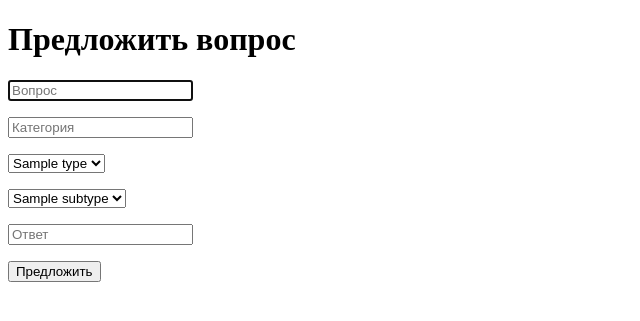
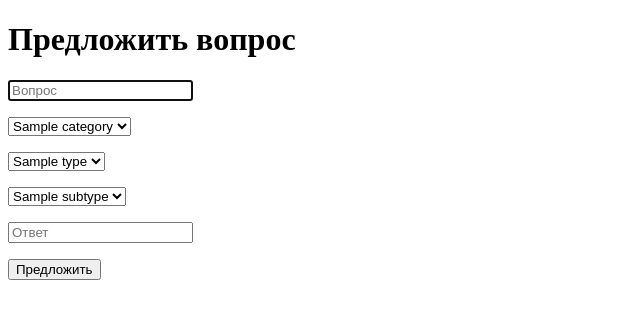
Before and after one commit to AlexPL2201/BrainStormGame, a Django app: page /quest/offer_quest/ in a window 1280 px wide. Shown: the top 321 px of the page, without its empty margins (0-640 px from the left). Run offline with Django 4.2, Linux system fonts and the light colour scheme; tables that the repository leaves empty hold one stand-in row (values such as "Sample post").

Commit message:
update forms

```diff
--- a/dnt/questions/templates/questions/offer_quest.html
+++ b/dnt/questions/templates/questions/offer_quest.html
@@ -16,10 +16,11 @@
                required="" id="id_question" placeholder="Вопрос">
     </p>
     <p>
-        <input type="text" name="category" autofocus=""
-               autocapitalize="none" autocomplete="category"
-               maxlength="150" class="textinput textInput form-control"
-               required="" id="id_category" placeholder="Категория">
+        <select name="category" required="" id="id_category">
+            {% for item in category_list %}
+            <option value="{{ item.name }}">{{ item.name }}</option>
+            {% endfor %}
+        </select>
     </p>
     <p>
         <select name="type" required="" id="id_type">
--- a/dnt/questions/views.py
+++ b/dnt/questions/views.py
@@ -85,9 +85,9 @@ class AddQuestionsView(TemplateView):
                 )
                 new_answer.save()
                 new_quest = Question.objects.create(
-                    category=new_category,
+                    category=Category.objects.get(name=request.POST.get('category')),
                     question=request.POST.get('question'),
-                    answer=new_answer,
+                    answer=Answer.objects.get(answer=request.POST.get('answer')),
                 )
                 new_quest.save()
                 messages.add_message(request, messages.INFO, 'Вопрос добавлен успешно')
@@ -152,6 +152,7 @@ class OfferQuestionView(TemplateView):
         context_data = super().get_context_data(**kwargs)
         context_data['type_list'] = Type.objects.all()
         context_data['subtype_list'] = SubType.objects.all()
+        context_data['category_list'] = Category.objects.all()
 
         return context_data
 
@@ -166,17 +167,13 @@ class OfferQuestionView(TemplateView):
                             request.POST.get('answer'),
                     )
             ):
-                new_category = Category.objects.create(
-                    name=request.POST.get('category')
-                )
-                new_category.save()
                 new_answer = Answer.objects.create(
                     answer=request.POST.get('answer'),
                     subtype=SubType.objects.get(name=request.POST.get('subtype'))
                 )
                 new_answer.save()
                 new_quest = Question.objects.create(
-                    category=new_category,
+                    category=Category.objects.get(name=request.POST.get('category')),
                     question=request.POST.get('question'),
                     answer=new_answer,
                 )
```
